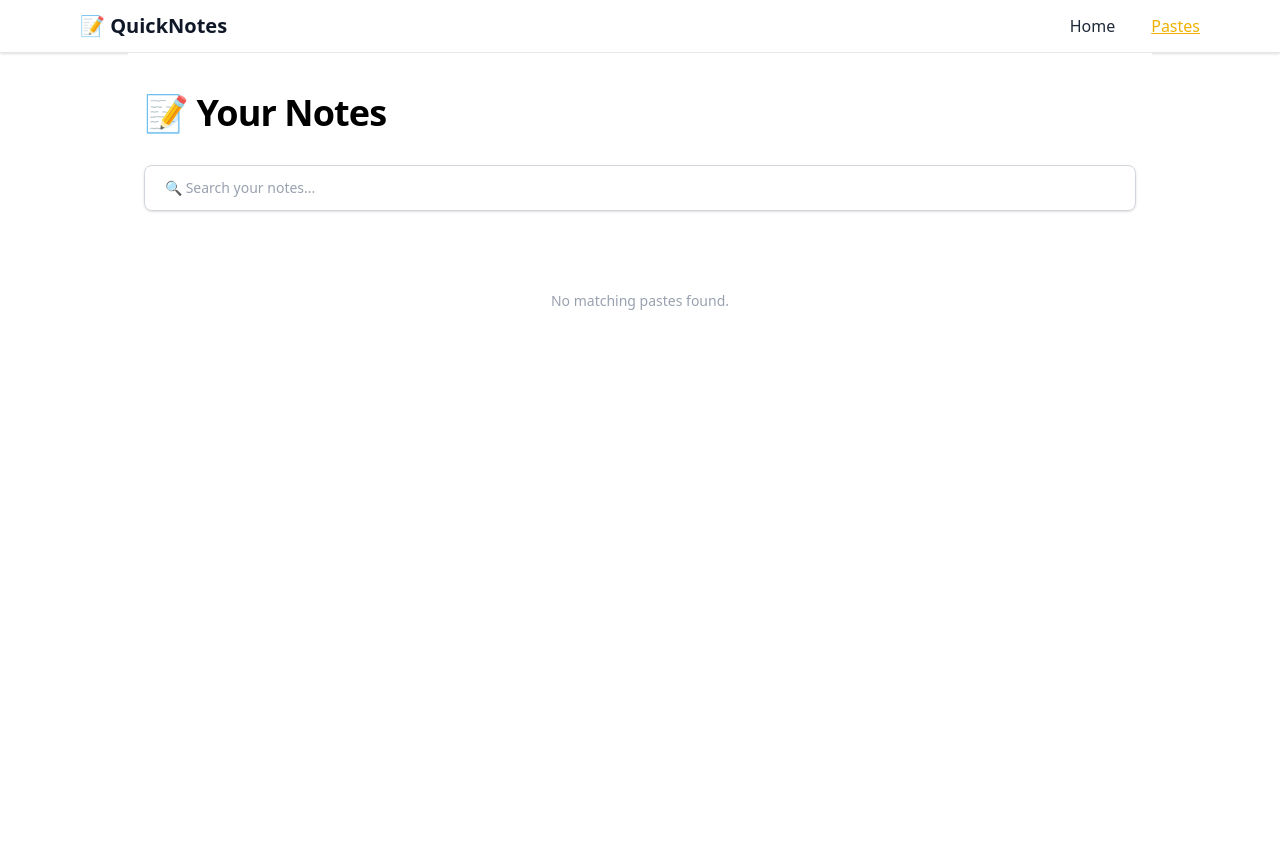
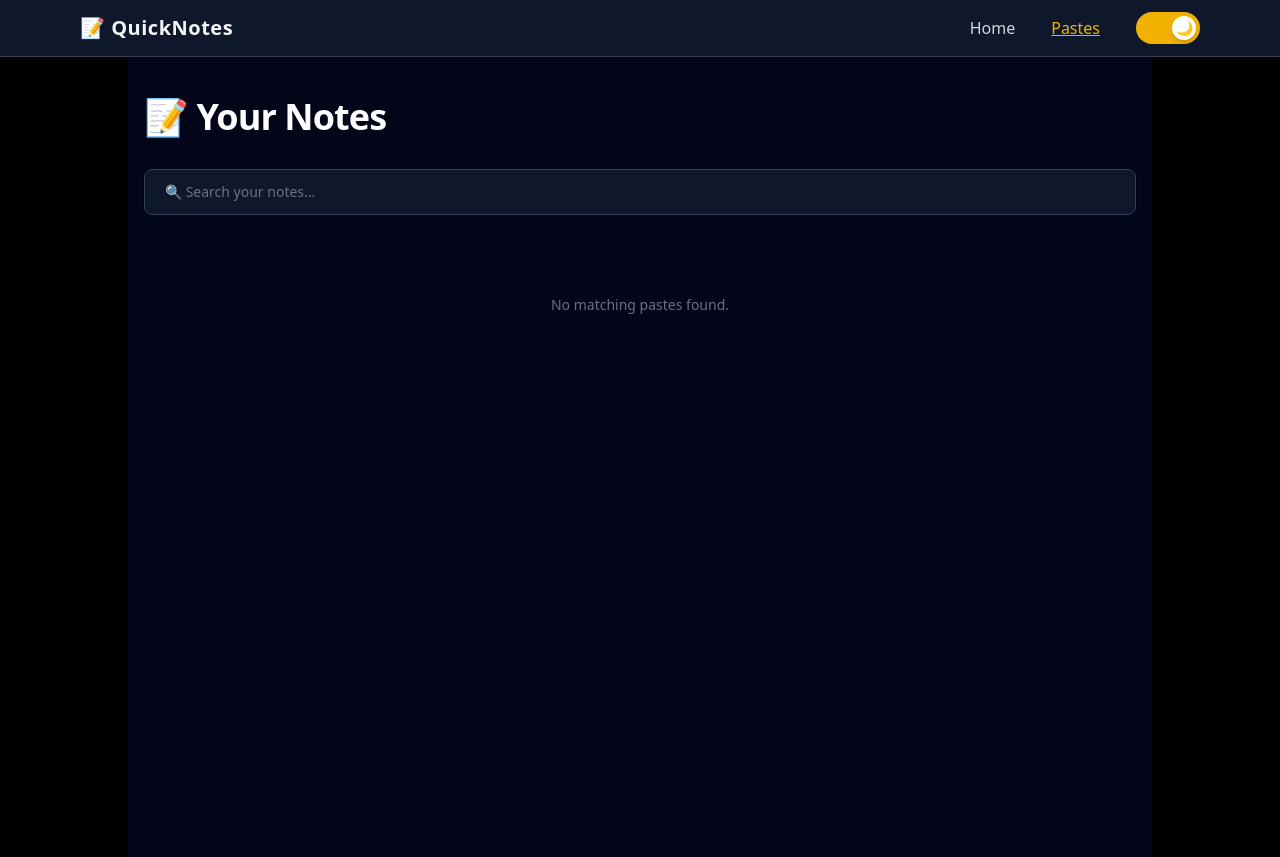
Before and after one commit to abhay963/Notes-Saver, a React (Vite) app: page /pastes in a window 1280 px wide. Before the commit the page ends 800 px from the top, so only its background shows below. Built offline with nearby package versions, Linux system fonts and the light colour scheme.

Commit message:
enhance UI with dark mode support and improved styling across components

```diff
--- a/src/components/Navbar.jsx
+++ b/src/components/Navbar.jsx
@@ -1,22 +1,42 @@
-import React from 'react';
+import React, { useEffect, useState } from 'react';
 import { NavLink } from 'react-router-dom';
 
+const Navbar = () => {
+  // Theme State
+  const [darkMode, setDarkMode] = useState(() => {
+    // Check saved theme from localStorage
+    const savedTheme = localStorage.getItem('theme');
 
-const Navbar = () => {
+    // Default theme = dark
+    return savedTheme ? savedTheme === 'dark' : true;
+  });
 
-
-
+  // Apply Theme
+  useEffect(() => {
+    if (darkMode) {
+      document.documentElement.classList.add('dark');
+      localStorage.setItem('theme', 'dark');
+    } else {
+      document.documentElement.classList.remove('dark');
+      localStorage.setItem('theme', 'light');
+    }
+  }, [darkMode]);
 
   return (
-    <nav className="w-full  bg-white dark:bg-slate-900 border-b border-gray-200 dark:border-gray-700 text-gray-900 dark:text-gray-100 shadow-sm">
+    <nav className="w-full bg-white dark:bg-slate-900 border-b border-gray-200 dark:border-gray-700 text-gray-900 dark:text-gray-100 shadow-sm transition-all duration-300">
       <div className="max-w-6xl mx-auto px-4 py-3 flex justify-between items-center">
-        <div className="text-xl font-bold">📝 QuickNotes</div>
 
+        {/* Logo */}
+        <div className="text-xl font-bold tracking-wide">
+          📝 QuickNotes
+        </div>
+
+        {/* Nav Links */}
         <div className="flex items-center gap-9">
           <NavLink
             to="/"
             className={({ isActive }) =>
-              `font-medium ${
+              `font-medium transition-all duration-200 ${
                 isActive
                   ? 'underline text-yellow-500'
                   : 'text-gray-800 dark:text-gray-300 hover:text-yellow-500'
@@ -29,7 +49,7 @@ const Navbar = () => {
           <NavLink
             to="/pastes"
             className={({ isActive }) =>
-              `font-medium ${
+              `font-medium transition-all duration-200 ${
                 isActive
                   ? 'underline text-yellow-500'
                   : 'text-gray-800 dark:text-gray-300 hover:text-yellow-500'
@@ -39,9 +59,19 @@ const Navbar = () => {
             Pastes
           </NavLink>
 
-
-
-
+          {/* Theme Toggle Button */}
+          <button
+            onClick={() => setDarkMode(!darkMode)}
+            className="relative w-16 h-8 flex items-center rounded-full bg-gray-300 dark:bg-yellow-500 transition-all duration-300 px-1"
+          >
+            <div
+              className={`w-6 h-6 rounded-full bg-white shadow-md transform transition-all duration-300 flex items-center justify-center text-sm ${
+                darkMode ? 'translate-x-8' : 'translate-x-0'
+              }`}
+            >
+              {darkMode ? '🌙' : '☀️'}
+            </div>
+          </button>
         </div>
       </div>
     </nav>
--- a/src/components/Paste.jsx
+++ b/src/components/Paste.jsx
@@ -59,110 +59,194 @@ const Paste = () => {
 
   // JSX return block starts here – the full visual layout of the component
  return (
-    // Outer container for the notes page – centers content and sets max width
-    <div className="max-w-5xl mx-auto px-4 py-10 font-sans bg-white">
-
-      {/* Page Title / Header */}
-      <h1 className="text-3xl md:text-4xl font-extrabold mb-8 tracking-tight text-black">
+  <div
+    className="
+      max-w-5xl mx-auto px-4 py-10 font-sans
+      bg-white dark:bg-slate-950
+      min-h-screen
+      transition-all duration-300
+    "
+  >
+    {/* Heading */}
+    <h1
+      className="
+        text-3xl md:text-4xl font-extrabold mb-8 tracking-tight
+        text-black dark:text-white
+        transition-all duration-300
+      "
+    >
       📝 Your Notes
     </h1>
 
-      {/* Search Input Field – lets user search notes by title */}
+    {/* Search Input */}
     <input
-        className="w-full px-5 py-3 rounded-lg border border-gray-300 shadow-sm
-                   focus:outline-none focus:ring-2 focus:ring-indigo-500
-                   text-sm text-gray-800 placeholder-gray-400"
+      className="
+        w-full px-5 py-3 rounded-lg
+        border border-gray-300 dark:border-slate-700
+        shadow-sm
+
+        bg-white dark:bg-slate-900
+
+        focus:outline-none
+        focus:ring-2 focus:ring-indigo-500
+
+        text-sm
+        text-gray-800 dark:text-gray-100
+
+        placeholder-gray-400 dark:placeholder-gray-500
+
+        transition-all duration-300
+      "
       type="search"
       placeholder="🔍 Search your notes..."
-        value={searchTerm} // Controlled input: linked to local state
-        onChange={(e) => setSearchTerm(e.target.value)} // Update state on type
+      value={searchTerm}
+      onChange={(e) => setSearchTerm(e.target.value)}
     />
 
-      {/* Container for list of all filtered notes */}
+    {/* Notes Container */}
     <div className="mt-8 space-y-6">
-        {/* If filtered notes exist, map through and display each one */}
       {filteredData.length > 0 ? (
         filteredData.map((paste) => (
           <div
-              key={paste._id} // Always provide a unique key when mapping lists
-              className="bg-white shadow-sm hover:shadow-md transition duration-200
-                         border border-gray-200 rounded-xl p-5"
+            key={paste._id}
+            className="
+              bg-white dark:bg-slate-900
+              shadow-sm hover:shadow-md
+              border border-gray-200 dark:border-slate-700
+              rounded-xl p-5
+              transition-all duration-300
+            "
           >
-              {/* Note Title */}
-              <h2 className="text-xl md:text-2xl font-bold text-indigo-700 mb-1 leading-snug">
+            {/* Title */}
+            <h2
+              className="
+                text-xl md:text-2xl font-bold
+                text-indigo-700 dark:text-indigo-400
+                mb-1 leading-snug
+              "
+            >
               {paste.title}
             </h2>
 
-              {/* Note Content (truncated or full based on expansion state) */}
-              <p className="text-sm text-gray-700 whitespace-pre-wrap leading-relaxed
-                            mb-4 border-l-4 pl-4 border-indigo-200 italic">
-                {
-                  expanded[paste._id]
-                    ? paste.content              // Show full content if expanded
-                    : truncateWords(paste.content, 50) // Otherwise show preview
-                }
+            {/* Content */}
+            <p
+              className="
+                text-sm
+                text-gray-700 dark:text-gray-300
+                whitespace-pre-wrap
+                leading-relaxed
+                mb-4
+                border-l-4 border-indigo-200 dark:border-indigo-500
+                pl-4 italic
+                transition-all duration-300
+              "
+            >
+              {expanded[paste._id]
+                ? paste.content
+                : truncateWords(paste.content, 50)}
             </p>
 
-              {/* Show More / Show Less Button (only if content has > 50 words) */}
+            {/* Show More / Less */}
             {paste.content.trim().split(" ").length > 50 && (
               <button
-                  onClick={() => toggleExpanded(paste._id)} // Toggle content view
-                  className="text-blue-600 text-xs underline mb-2"
+                onClick={() => toggleExpanded(paste._id)}
+                className="
+                  text-blue-600 dark:text-blue-400
+                  text-xs underline mb-2
+                "
               >
-                  {expanded[paste._id] ? "Show Less" : "Show More"}
+                {expanded[paste._id]
+                  ? "Show Less"
+                  : "Show More"}
               </button>
             )}
 
-              {/* Action buttons: Edit | View | Delete | Copy */}
+            {/* Buttons */}
             <div className="flex flex-wrap gap-2 text-xs font-medium">
 
-                {/* Edit Button: navigates to Home with pasteId query param */}
+              {/* Edit */}
               <Link to={`/?pasteId=${paste._id}`}>
-                  <button className="px-3 py-1 rounded-full bg-blue-100 text-blue-700
-                                     hover:bg-blue-200 transition cursor-pointer">
+                <button
+                  className="
+                    px-3 py-1 rounded-full
+                    bg-blue-100 dark:bg-blue-900/40
+                    text-blue-700 dark:text-blue-300
+                    hover:bg-blue-200 dark:hover:bg-blue-800/50
+                    transition cursor-pointer
+                  "
+                >
                   ✏️ Edit
                 </button>
               </Link>
 
-                {/* View Button: opens full note view on a separate page */}
+              {/* View */}
               <Link to={`/pastes/${paste._id}`}>
-                  <button className="px-3 py-1 rounded-full bg-purple-100 text-purple-700
-                                     hover:bg-purple-200 transition cursor-pointer">
+                <button
+                  className="
+                    px-3 py-1 rounded-full
+                    bg-purple-100 dark:bg-purple-900/40
+                    text-purple-700 dark:text-purple-300
+                    hover:bg-purple-200 dark:hover:bg-purple-800/50
+                    transition cursor-pointer
+                  "
+                >
                   👁️ View
                 </button>
               </Link>
 
-                {/* Delete Button: removes the note from Redux store */}
+              {/* Delete */}
               <button
-                  onClick={() => handleDelete(paste._id)} // Delete logic
-                  className="px-3 py-1 rounded-full bg-red-100 text-red-600
-                             hover:bg-red-200 transition cursor-pointer"
+                onClick={() => handleDelete(paste._id)}
+                className="
+                  px-3 py-1 rounded-full
+                  bg-red-100 dark:bg-red-900/40
+                  text-red-600 dark:text-red-300
+                  hover:bg-red-200 dark:hover:bg-red-800/50
+                  transition cursor-pointer
+                "
               >
                 🗑️ Delete
               </button>
 
-                {/* Copy Button: copies note content to clipboard */}
+              {/* Copy */}
               <button
                 onClick={() => {
-                    navigator.clipboard.writeText(paste.content); // Copy text
-                    toast.success("📋 Copied!"); // Show toast feedback
+                  navigator.clipboard.writeText(paste.content);
+                  toast.success("📋 Copied!");
                 }}
-                  className="px-3 py-1 rounded-full bg-green-100 text-green-700
-                             hover:bg-green-200 transition cursor-pointer"
+                className="
+                  px-3 py-1 rounded-full
+                  bg-green-100 dark:bg-green-900/40
+                  text-green-700 dark:text-green-300
+                  hover:bg-green-200 dark:hover:bg-green-800/50
+                  transition cursor-pointer
+                "
               >
                 📄 Copy
               </button>
             </div>
 
-              {/* Timestamp showing note creation date and time */}
-              <div className="text-xs text-gray-400 mt-3">
-                Created: {new Date(paste.createdAt).toLocaleString()}
+            {/* Timestamp */}
+            <div
+              className="
+                text-xs
+                text-gray-400 dark:text-gray-500
+                mt-3
+              "
+            >
+              Created:{" "}
+              {new Date(paste.createdAt).toLocaleString()}
             </div>
           </div>
         ))
       ) : (
-          // If no results match the search term, show this fallback message
-          <div className="text-center text-gray-400 mt-20 text-sm">
+        <div
+          className="
+            text-center
+            text-gray-400 dark:text-gray-500
+            mt-20 text-sm
+          "
+        >
           No matching pastes found.
         </div>
       )}
--- a/src/index.css
+++ b/src/index.css
@@ -1,10 +1,16 @@
 @import "tailwindcss";
+
+/* Enable class-based dark mode */
+@custom-variant dark (&:where(.dark, .dark *));
 
 html,
 body,
 #root {
-  @apply w-full h-full bg-white dark:bg-slate-900 text-gray-900 dark:text-gray-100;
+  width: 100%;
+  height: 100%;
+  transition: background-color 0.3s ease;
 }
- ::-webkit-scrollbar{
+
+::-webkit-scrollbar {
   display: none;
 }
--- /dev/null
+++ b/tailwind.config.js
@@ -0,0 +1,15 @@
+/** @type {import('tailwindcss').Config} */
+export default {
+  darkMode: 'class',
+
+  content: [
+    "./index.html",
+    "./src/**/*.{js,ts,jsx,tsx}",
+  ],
+
+  theme: {
+    extend: {},
+  },
+
+  plugins: [],
+}
```
Also changed, not shown: src/components/Home.jsx (+74 -23 lines). Lines whose indentation alone changed are shown as unchanged.
